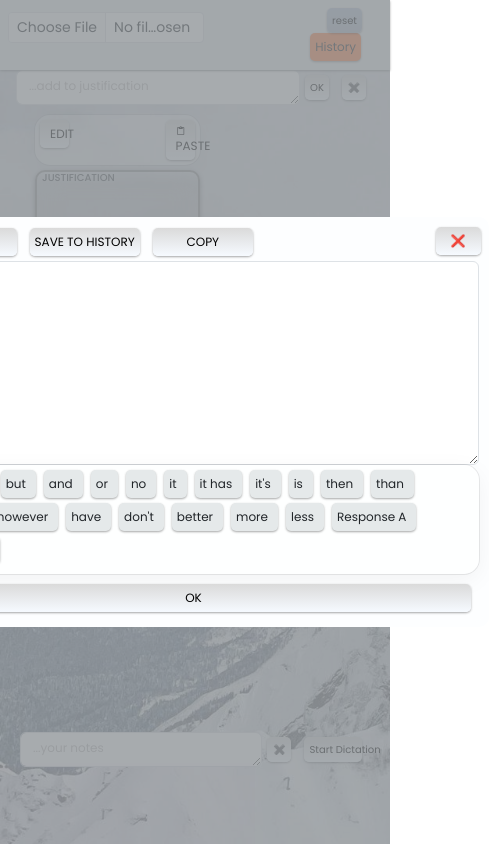
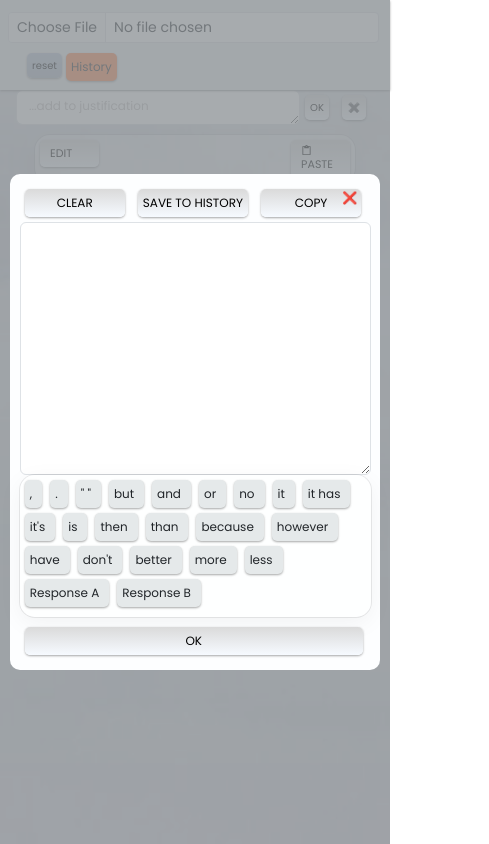
Before and after one commit to Applefox-key/Justification, a React (Create React App) app: page / in a window 390 px wide. Both pictures are taken after a click on the button "EDIT". Shown: the top 844 px of the page, 489 px wide, since content can reach past the window. Built offline with nearby package versions, Linux system fonts and the light colour scheme.

Commit message:
media query has been added

```diff
--- a/src/App.scss
+++ b/src/App.scss
@@ -4,6 +4,9 @@
   text-align: center;
   min-height: 2500px;
 
+  @media screen and (max-width:900px) {
+    min-height: 200vh;
+  }
 }
 
 
@@ -64,6 +67,7 @@ button {
     color: black;
   }
 
+
 }
 
 .App-logo {
@@ -103,6 +107,20 @@ textarea.form-control::placeholder {
   top: 0;
   background: #eef0f1;
   z-index: 4;
+
+  @media screen and (max-width:900px) {
+    display: flex;
+    flex-wrap: wrap;
+  }
+}
+
+.file-choose {
+  width: 75%;
+
+  @media screen and (max-width:900px) {
+    width: 95vw;
+    margin-bottom: 10px;
+  }
 }
 
 .App-link {
@@ -126,6 +144,11 @@ textarea.form-control::placeholder {
   display: flex;
   flex-direction: column;
   justify-content: space-between;
+
+  @media screen and (max-width:900px) {
+    min-height: 200vh;
+    justify-content: flex-start
+  }
 }
 
 .un-wrap {
@@ -180,6 +203,10 @@ textarea.form-control::placeholder {
     margin: 10px;
     margin-top: 0;
 
+    @media screen and (max-width:900px) {
+      width: 100%;
+    }
+
     textarea {
       width: 377px;
     }
@@ -203,6 +230,12 @@ textarea.form-control::placeholder {
     padding: 0;
     border-radius: 15px;
     box-shadow: rgba(0, 0, 0, 0.12) 0px 1px 3px, rgba(0, 0, 0, 0.24) 0px 1px 2px;
+  }
+
+  @media screen and (max-width:900px) {
+    display: flex;
+    flex-wrap: wrap;
+    max-height: unset;
   }
 }
 
@@ -250,6 +283,10 @@ textarea.form-control::placeholder {
       padding-left: 10px;
       padding-right: 10px;
       // justify-content: space-between;
+
+      @media screen and (max-width:900px) {
+        font-size: 11px;
+      }
 
       &:hover {
         background-color: white;
@@ -373,6 +410,11 @@ textarea.form-control::placeholder {
   margin-bottom: 5px;
 }
 
+.hover-target {
+  display: none;
+}
+
+
 .justif-all {
   border-top: 1px solid #9399a0;
   position: relative;
@@ -384,7 +426,12 @@ textarea.form-control::placeholder {
   // border: 2px solid grey;
   padding: 5px;
   max-height: 200px;
+
   // box-shadow: rgba(50, 50, 93, 0.25) 0px 30px 60px -12px, rgba(0, 0, 0, 0.3) 0px 18px 36px -18px;
+  @media screen and (max-width:900px) {
+    display: none;
+
+  }
 
   button {
     position: absolute;
@@ -407,14 +454,20 @@ textarea.form-control::placeholder {
   }
 }
 
+
+
 .text-list-body {
   @extend .un-wrap;
   // background-color: #c7cacf52;
   width: fit-content;
   height: fit-content;
   font-size: 12px;
+
   // width: 100px;
+  @media screen and (max-width:900px) {
+    max-width: 100%;
 
+  }
 }
 
 .current-item {
@@ -500,6 +553,11 @@ textarea.form-control::placeholder {
   max-height: 100vh;
   transition: all 0.4s ease-in-out;
 
+  @media screen and (max-width:900px) {
+    max-height: 100vh;
+    width: 90vw;
+  }
+
   // width: 600px;
   .activeEl {
     border: 1px solid #ff8346;
@@ -524,6 +582,8 @@ textarea.form-control::placeholder {
     max-height: 60vh;
     padding-top: 15px;
     animation: fadeIn 0.7s;
+
+
 
 
     // border: 3px solid #0055de;
@@ -576,8 +636,13 @@ textarea.form-control::placeholder {
   padding-left: 10px;
   box-shadow: rgba(0, 0, 0, 0.12) 0px 1px 3px, rgba(0, 0, 0, 0.24) 0px 1px 2px;
   animation: fadeIn 0.7s;
+  transition: all 0.4s ease-in-out;
 
-  transition: all 0.4s ease-in-out;
+  @media screen and (max-width:900px) {
+    max-height: 100vh;
+    width: 90vw;
+    flex-wrap: wrap;
+  }
 
   .level {
     position: relative;
@@ -618,6 +683,8 @@ textarea.form-control::placeholder {
     bottom: 0px;
     font-size: 25px;
     transition: all 0.5s ease-in-out;
+    border-radius: 0 15px 0 0;
+    background: #cfd2d6;
 
     &:hover {
       cursor: pointer;
@@ -628,6 +695,7 @@ textarea.form-control::placeholder {
   .menuArrowRight {
     // @extend .menuArrow;
     transform: rotate(-90deg);
+    border-radius: 15px 0 15px 0;
   }
 }
 
@@ -644,6 +712,11 @@ textarea.form-control::placeholder {
   width: 100%;
   border-radius: 15px 15px 0 0;
   box-shadow: rgba(0, 0, 0, 0.12) 0px 1px 3px, rgba(0, 0, 0, 0.24) 0px 1px 2px;
+
+  @media screen and (max-width:900px) {
+    max-height: 100vh;
+    width: 90vw;
+  }
 
   .sheetsXls {
     position: relative;
@@ -773,9 +846,16 @@ textarea.form-control::placeholder {
   justify-content: center;
   align-items: center;
 
+
+
   textarea.form-control {
     font-size: 16px;
     width: 100%;
+
+    @media screen and (max-width:900px) {
+
+      min-height: 30vh;
+    }
   }
 
 }
@@ -794,6 +874,12 @@ textarea.form-control::placeholder {
   align-content: flex-end;
   align-items: stretch;
   z-index: 10;
+
+  @media screen and (max-width:900px) {
+    width: 95vw;
+    height: fit-content;
+  }
+
 }
 
 .btn-back {
@@ -801,10 +887,23 @@ textarea.form-control::placeholder {
   right: 0;
   font-size: 12px;
   min-width: 45px;
+  z-index: 1600;
+  box-shadow: none;
+  background: transparent;
+
+  &:hover {
+    background-color: transparent;
+    border: transparent;
+  }
 }
 
 .txt-box {
   height: 214px;
+
+  @media screen and (max-width:900px) {
+
+    height: fit-content;
+  }
 
   button {
     font-size: 12px;
--- a/src/components/FileChoose.jsx
+++ b/src/components/FileChoose.jsx
@@ -18,7 +18,7 @@ const FileChoose = ({ defaultState }) => {
   };
   return (
     <div>
-      <InputGroup className="w-75">
+      <InputGroup className="file-choose">
         <Form.Control
           size="sm"
           className="mt-1"
--- a/src/components/StrAreaEdit.jsx
+++ b/src/components/StrAreaEdit.jsx
@@ -86,7 +86,10 @@ const StrAreaEdit = ({ str = "", actionFn, placeholder = "" }) => {
           onChange={handleChange}
         />
       </div>
-      <TxtBtns toJustif={toJustif} /> <Button className="w100">OK</Button>{" "}
+      <TxtBtns toJustif={toJustif} />{" "}
+      <Button className="w100" onClick={onOK}>
+        OK
+      </Button>{" "}
     </>
   );
 };
--- a/src/components/TxtBtnsOverlay.jsx
+++ b/src/components/TxtBtnsOverlay.jsx
@@ -48,7 +48,7 @@ const TxtBtnsOverlay = ({ toJustif }) => {
           </Popover>
         </Overlay>
       </div>
-      JUSTIFICATION RESULT:
+      <div className="hover-target">JUSTIFICATION RESULT:</div>
     </div>
   );
 };
--- a/src/components/VoiceEnter.jsx
+++ b/src/components/VoiceEnter.jsx
@@ -1,5 +1,6 @@
 import React from "react";
 import { startV, stoptV } from "../utils/speech";
+import { FaMicrophone, FaMicrophoneSlash } from "react-icons/fa";
 const VoiceEnter = ({ onChange }) => {
   return (
     <>
@@ -7,14 +8,18 @@ const VoiceEnter = ({ onChange }) => {
       <textarea id="textarea" placeholder="Start dictating..."></textarea> */}
       {!!onChange && (
         <>
-          <button id="start-record-btn" onClick={startV}>
-            Start Dictation
+          <button
+            id="start-record-btn"
+            onClick={startV}
+            title="Start Dictation">
+            <FaMicrophone />
           </button>
           <button
             id="stop-record-btn"
             style={{ display: "none" }}
+            title="Stop Dictation"
             onClick={() => stoptV(onChange)}>
-            Stop Dictation
+            <FaMicrophoneSlash />
           </button>
         </>
       )}
--- a/src/utils/speech.js
+++ b/src/utils/speech.js
@@ -20,7 +20,7 @@ export const stoptV = (onchange) => {
   recognition.stop();
   startBtn.style.display = "block";
   stopBtn.style.display = "none";
-  onchange(textarea.value);
+  if (textarea.value) onchange(textarea.value);
 };
 recognition.onresult = (event) => {
   let interimTranscript = "";
```
